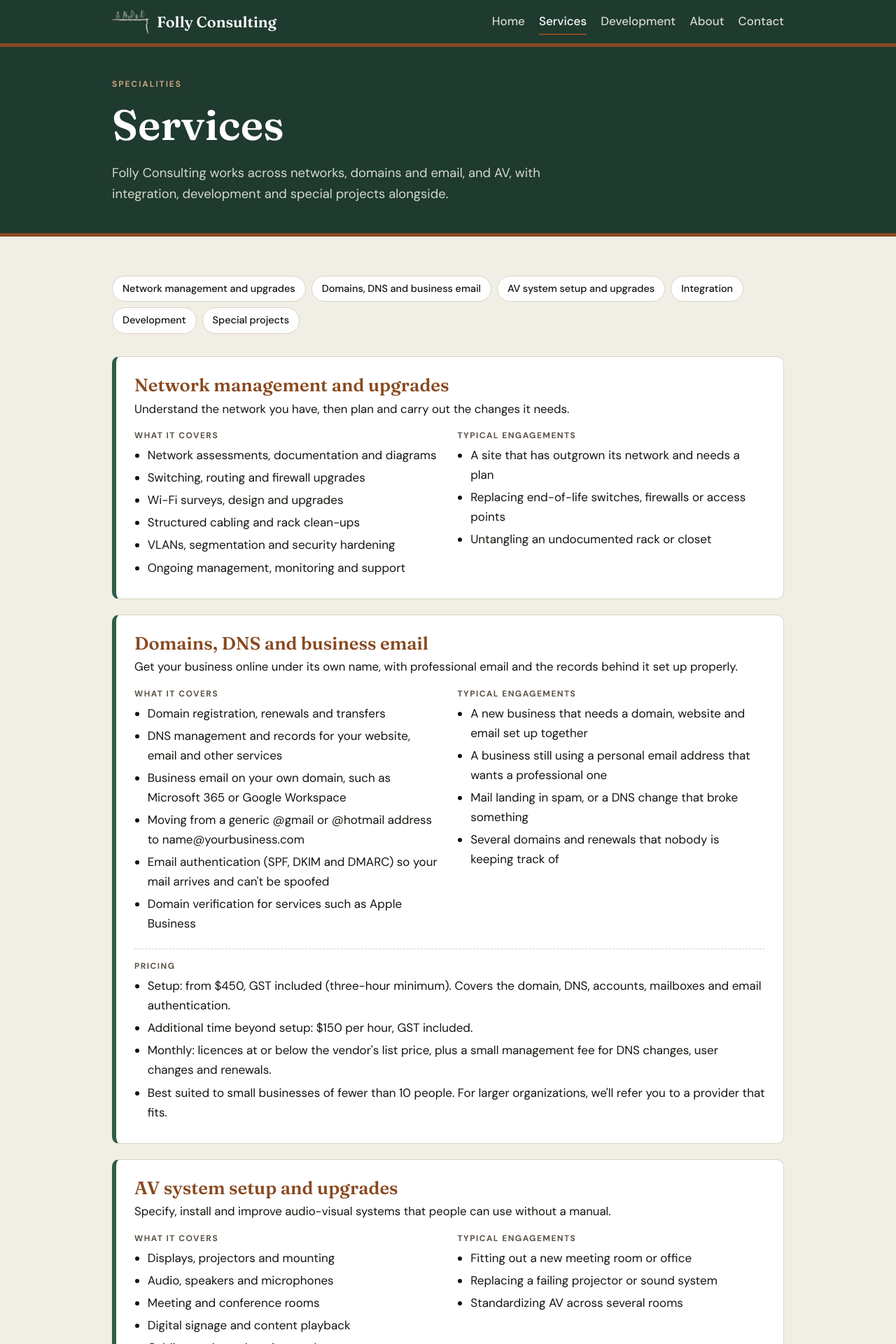
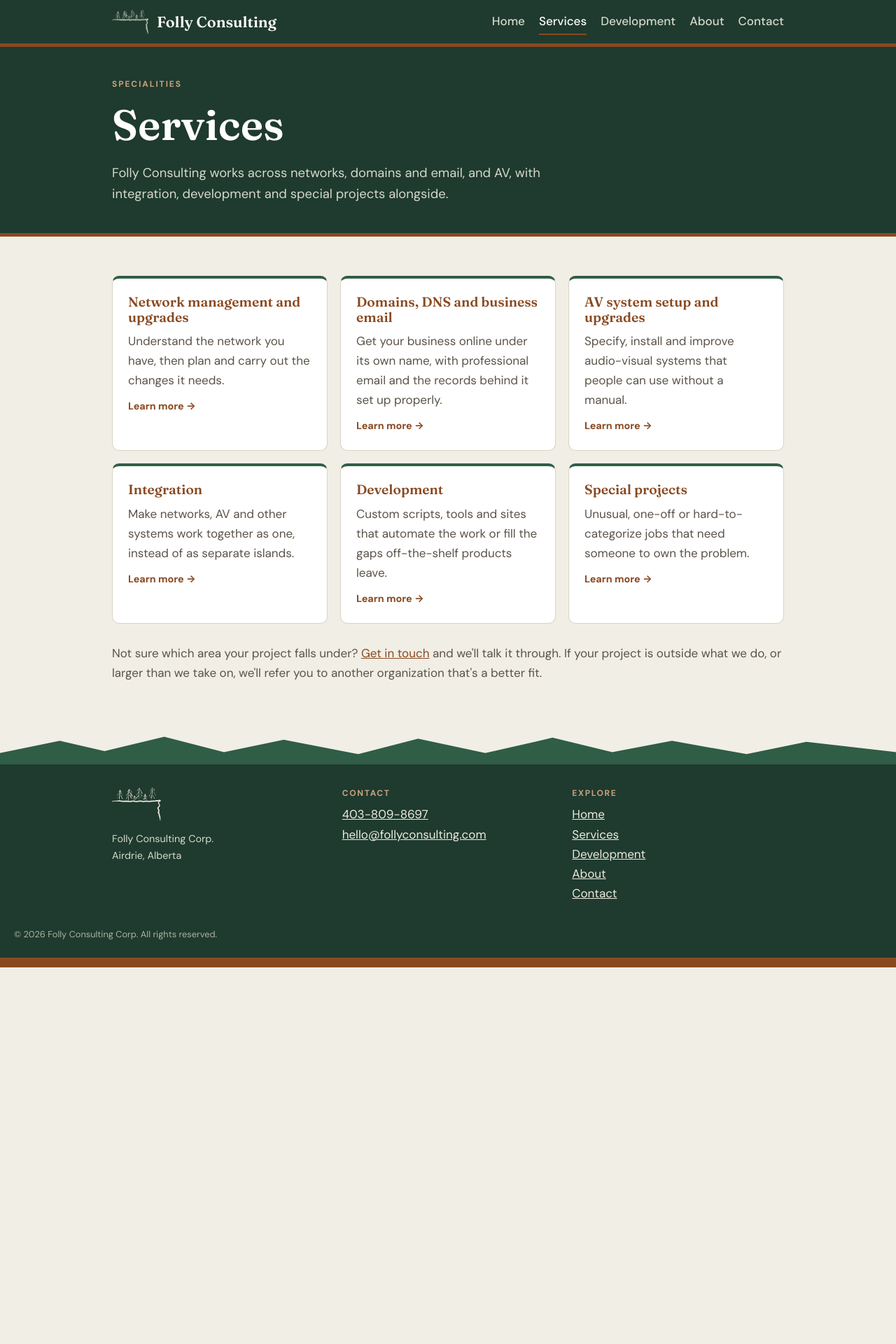
Before and after one commit to Folly-Consulting/Website, a Jekyll site: the page built from services.html, in a window 1280 px wide. Shown: the top 1920 px of the page at 70% size. Built offline with Jekyll 4.4.1, drawn with Linux system fonts in a browser that asks for light colours; after the commit the page ends 1382 px from its top, so only the background shows below that; some of the changed text lies outside the part shown.

Commit message:
Layout changes

```diff
--- a/_config.yml
+++ b/_config.yml
@@ -5,6 +5,16 @@ baseurl: ""                          # leave empty for a user/custom-domain site
 lang: en-CA
 markdown: kramdown
 permalink: pretty
+collections:
+  services:
+    output: true
+    permalink: /services/:name/
+defaults:
+  - scope:
+      path: ""
+      type: services
+    values:
+      layout: service
 plugins:
   - jekyll-seo-tag
   - jekyll-sitemap
--- a/_data/services.yml
+++ /dev/null
@@ -1,87 +0,0 @@
-- id: network
-  title: "Network management and upgrades"
-  summary: "Understand the network you have, then plan and carry out the changes it needs."
-  covers:
-    - "Network assessments, documentation and diagrams"
-    - "Switching, routing and firewall upgrades"
-    - "Wi-Fi surveys, design and upgrades"
-    - "Structured cabling and rack clean-ups"
-    - "VLANs, segmentation and security hardening"
-    - "Ongoing management, monitoring and support"
-  engagements:
-    - "A site that has outgrown its network and needs a plan"
-    - "Replacing end-of-life switches, firewalls or access points"
-    - "Untangling an undocumented rack or closet"
-- id: domains-email
-  title: "Domains, DNS and business email"
-  summary: "Get your business online under its own name, with professional email and the records behind it set up properly."
-  covers:
-    - "Domain registration, renewals and transfers"
-    - "DNS management and records for your website, email and other services"
-    - "Business email on your own domain, such as Microsoft 365 or Google Workspace"
-    - "Moving from a generic @gmail or @hotmail address to name@yourbusiness.com"
-    - "Email authentication (SPF, DKIM and DMARC) so your mail arrives and can't be spoofed"
-    - "Domain verification for services such as Apple Business"
-  engagements:
-    - "A new business that needs a domain, website and email set up together"
-    - "A business still using a personal email address that wants a professional one"
-    - "Mail landing in spam, or a DNS change that broke something"
-    - "Several domains and renewals that nobody is keeping track of"
-  pricing:
-    - "Setup: from $450, GST included (three-hour minimum). Covers the domain, DNS, accounts, mailboxes and email authentication."
-    - "Additional time beyond setup: $150 per hour, GST included."
-    - "Monthly: licences at or below the vendor's list price, plus a small management fee for DNS changes, user changes and renewals."
-    - "Best suited to small businesses of fewer than 10 people. For larger organizations, we'll refer you to a provider that fits."
-- id: av
-  title: "AV system setup and upgrades"
-  summary: "Specify, install and improve audio-visual systems that people can use without a manual."
-  covers:
-    - "Displays, projectors and mounting"
-    - "Audio, speakers and microphones"
-    - "Meeting and conference rooms"
-    - "Digital signage and content playback"
-    - "Cabling, racks and equipment layout"
-    - "Upgrades to ageing or unreliable AV"
-  engagements:
-    - "Fitting out a new meeting room or office"
-    - "Replacing a failing projector or sound system"
-    - "Standardizing AV across several rooms"
-- id: integration
-  title: "Integration"
-  summary: "Make networks, AV and other systems work together as one, instead of as separate islands."
-  covers:
-    - "Networked AV and how it sits on your LAN"
-    - "Single-touch control of rooms and equipment"
-    - "Connecting AV, meeting-room and network systems"
-    - "Linking third-party platforms and devices"
-    - "Testing, documentation and handover"
-  engagements:
-    - "AV that needs a properly designed network behind it"
-    - "Several vendors' systems that don't talk to each other"
-    - "Simplifying control for non-technical users"
-- id: development
-  title: "Development"
-  summary: "Custom scripts, tools and sites that automate the work or fill the gaps off-the-shelf products leave."
-  link: /development/
-  covers:
-    - "Automation for network and AV tasks"
-    - "Integrations and small APIs"
-    - "Dashboards and internal tools"
-    - "Websites and web apps"
-  engagements:
-    - "Repetitive configuration or reporting that should be scripted"
-    - "A tool that links two systems together"
-    - "A clean, maintainable website"
-- id: special-projects
-  title: "Special projects"
-  summary: "Unusual, one-off or hard-to-categorize jobs that need someone to own the problem."
-  covers:
-    - "Feasibility checks and proofs of concept"
-    - "Office moves, build-outs and relocations"
-    - "Temporary and event setups"
-    - "Troubleshooting stubborn problems"
-    - "Audits and second opinions"
-  engagements:
-    - "A one-off install with awkward constraints"
-    - "A system that keeps failing and nobody knows why"
-    - "A new idea that needs testing before committing"
--- /dev/null
+++ b/_includes/service-cards.html
@@ -0,0 +1,10 @@
+{% assign svcs = site.services | sort: "order" %}
+<div class="cards">
+  {% for s in svcs %}
+  <a class="card link" href="{{ s.url | relative_url }}">
+    <h3>{{ s.title }}</h3>
+    <p>{{ s.summary }}</p>
+    <span class="more">Learn more &rarr;</span>
+  </a>
+  {% endfor %}
+</div>
--- a/assets/css/style.css
+++ b/assets/css/style.css
@@ -98,7 +98,15 @@ nav a:hover,nav a[aria-current]{color:#fff;border-bottom-color:var(--bark)}
 .repo .meta{font-size:.8rem;font-weight:700;letter-spacing:.04em;color:var(--muted)}
 
 /* contact form */
-.contact-grid{display:grid;gap:28px;grid-template-columns:repeat(auto-fit,minmax(280px,1fr));align-items:start}
+.contact-grid{display:grid;gap:28px;grid-template-columns:minmax(0,1fr);align-items:start}
+@media (min-width:820px){.contact-grid{grid-template-columns:minmax(0,2fr) minmax(0,1fr)}}
+.form{min-width:0}
+.form-row{display:grid;gap:16px;grid-template-columns:minmax(0,1fr)}
+@media (min-width:560px){.form-row{grid-template-columns:repeat(2,minmax(0,1fr))}}
+.form label{min-width:0}
+.form .lbl{display:block}
+.form select,.form input,.form textarea{font-weight:400;max-width:100%}
+.form textarea{resize:vertical;min-height:140px}
 .form{display:grid;gap:16px}
 .form label{display:grid;gap:6px;font-weight:700;font-size:.9rem}
 .form .opt{font-weight:400;color:var(--muted)}
@@ -119,3 +127,18 @@ a.partner:hover{border-top-color:var(--bark)}
 .note.small{font-size:.8rem;margin-top:14px}
 
 .svc-price{margin-top:18px;padding-top:16px;border-top:1px dashed var(--line)}
+
+/* service pages */
+.crumb{color:#C9A27F;text-decoration:none}
+.crumb:hover{color:#fff}
+.writeup{max-width:720px;margin-bottom:28px}
+.writeup p{margin:0 0 1em}
+.svc-plain{border-left-color:var(--bark)}
+.btn.alt{background:transparent;color:var(--accent);border-color:var(--accent)}
+.actions-row{display:flex;flex-wrap:wrap;gap:12px;margin:32px 0 0}
+.gallery{display:grid;gap:16px;grid-template-columns:repeat(auto-fill,minmax(260px,1fr))}
+.gallery figure{margin:0;background:var(--surface);border:1px solid var(--line);border-radius:10px;overflow:hidden}
+.gallery img{display:block;width:100%;aspect-ratio:4/3;object-fit:cover}
+.gallery figcaption{padding:10px 14px;font-size:.88rem;color:var(--muted)}
+
+.form label select,.form label input,.form label textarea{font-weight:400}
--- a/services.html
+++ b/services.html
@@ -6,32 +6,6 @@ lead: Folly Consulting works across networks, domains and email, and AV, with in
 permalink: /services/
 wide: true
 ---
-<nav class="jump" aria-label="Specialities">
-{% for s in site.data.services %}<a href="#{{ s.id }}">{{ s.title }}</a>{% endfor %}
-</nav>
-
-{% for s in site.data.services %}
-<article class="svc" id="{{ s.id }}">
-  <h2>{{ s.title }}</h2>
-  <p class="svc-sum">{{ s.summary }}</p>
-  <div class="svc-cols">
-    <div>
-      <h3>What it covers</h3>
-      <ul>{% for c in s.covers %}<li>{{ c }}</li>{% endfor %}</ul>
-    </div>
-    <div>
-      <h3>Typical engagements</h3>
-      <ul>{% for e in s.engagements %}<li>{{ e }}</li>{% endfor %}</ul>
-    </div>
-  </div>
-  {% if s.pricing %}
-  <div class="svc-price">
-    <h3>Pricing</h3>
-    <ul>{% for line in s.pricing %}<li>{{ line }}</li>{% endfor %}</ul>
-  </div>
-  {% endif %}
-  {% if s.link %}<p><a href="{{ s.link | relative_url }}">See development projects &rarr;</a></p>{% endif %}
-</article>
-{% endfor %}
+{% include service-cards.html %}
 
 <p class="note">Not sure which area your project falls under? <a href="{{ '/contact/' | relative_url }}">Get in touch</a> and we'll talk it through. If your project is outside what we do, or larger than we take on, we'll refer you to another organization that's a better fit.</p>
```
Also changed, not shown: _layouts/service.html (added, +52 -0 lines), _services/av.md (added, +25 -0 lines), _services/development.md (added, +24 -0 lines), _services/domains-email.md (added, +31 -0 lines), _services/integration.md (added, +24 -0 lines), _services/network.md (added, +25 -0 lines), _services/special-projects.md (added, +24 -0 lines), contact.html (+15 -10 lines), index.html (+1 -9 lines), README.md, 2 other files.
